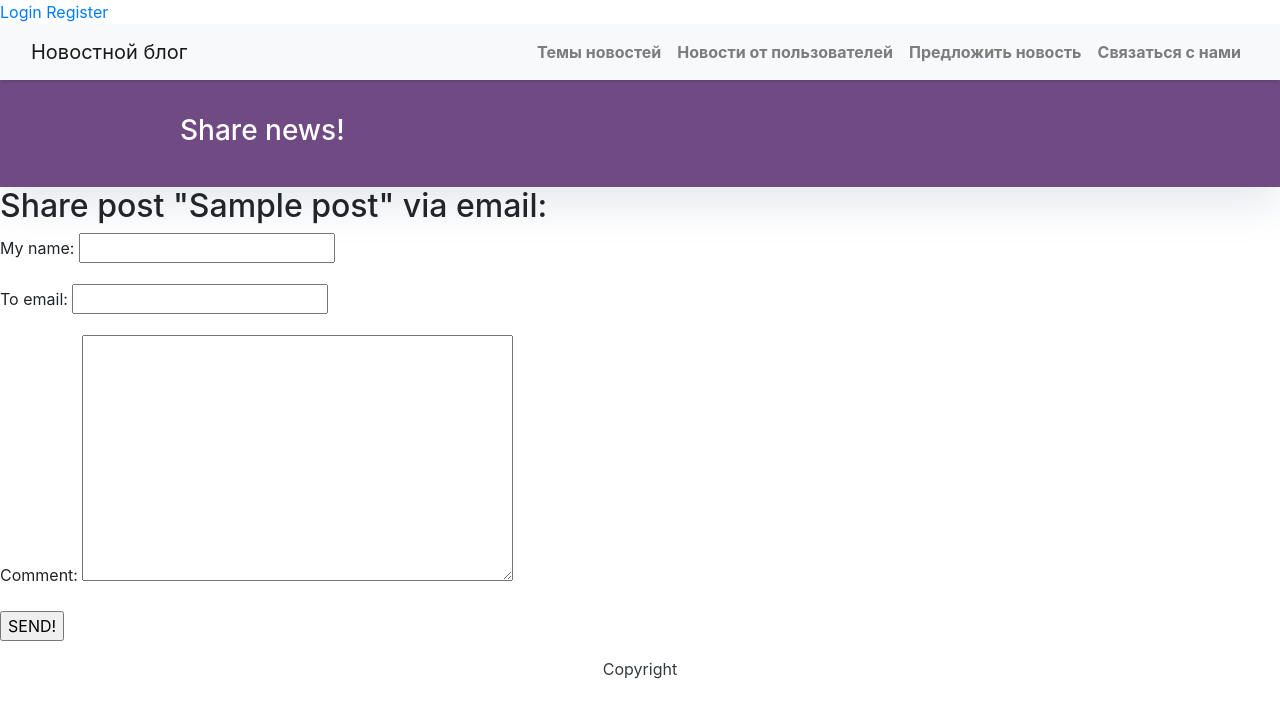
After one commit to nataliasipenko/natalyamashliakevich_app, a Django app: a page that uses blog/templates/share.html in a window 1280 px wide. The commit adds this page. Shown: the top 718 px of the page. Run offline with Django 3.2, Linux system fonts and the light colour scheme; tables that the repository leaves empty hold one stand-in row (values such as "Sample post"); some libraries are stand-ins or nearby versions.

Commit message:
Iteration 8. Added share link

```diff
--- a/blog/admin.py
+++ b/blog/admin.py
@@ -23,7 +23,6 @@ class ClientPostAdmin(admin.ModelAdmin):
     search_fields = ['title', 'content', 'author']
     actions = ['approve_clientpost']
 
-
     def approve_clientpost(self, request, queryset):
         queryset.update(active=True)
 
@@ -37,7 +36,6 @@ class PostAdmin(SummernoteModelAdmin):
 
 
 admin.site.register(models.Contactmessage)
-# admin.site.register(models.ClientPost)
 admin.site.register(models.Post, PostAdmin)
 admin.site.register(models.Profile)
 admin.site.register(models.Topic)
--- a/blog/forms.py
+++ b/blog/forms.py
@@ -3,6 +3,12 @@ from .models import Comment
 from .models import ClientPost
 from django import forms
 from django.contrib.auth.models import User
+
+
+class EmailPostForm(forms.Form):
+    my_name = forms.CharField(max_length=20)
+    to_email = forms.EmailField()
+    comment = forms.CharField(widget=forms.Textarea)
 
 
 class CommentForm(forms.ModelForm):
--- a/blog/models.py
+++ b/blog/models.py
@@ -35,10 +35,9 @@ class Post(models.Model):
 
     def get_absolute_url(self):
         return reverse('post_detail',
-                       args=[self.publish.year,
-                             self.publish.month,
-                             self.publish.day,
+                       args=[
                              self.slug])
+
 
 class Comment(models.Model):
     post = models.ForeignKey(Post, on_delete=models.CASCADE, related_name="comments")
--- a/blog/sitemaps.py
+++ b/blog/sitemaps.py
@@ -11,6 +11,3 @@ class PostSitemap(Sitemap):
 
     def lastmod(self, obj):
         return obj.updated_on
-
-    # def location(self, item):
-    #     return reverse(item)
--- a/blog/templates/post_detail.html
+++ b/blog/templates/post_detail.html
@@ -9,6 +9,7 @@
         <h1>{% block title %} {{ post.title }} {% endblock title %}</h1>
         <p class=" text-muted">{{ post.author }} | {{ post.created_on }}</p>
         <p class="card-text ">{{ post.content | safe }}</p>
+          <p> <a href="{% url "share_post" post.slug %}">share post</a> </p>
       </div>
     </div>
     {% block sidebar %} {% include 'sidebar.html' %} {% endblock sidebar %}
--- /dev/null
+++ b/blog/templates/share.html
@@ -0,0 +1,28 @@
+{% extends "base.html" %}
+
+{% block content %}
+    <header class="masthead">
+      <div class="overlay"></div>
+      <div class="container">
+        <div class="row">
+          <div class=" col-md-8 col-md-10 mx-auto">
+            <div class="site-heading">
+              <h3 class=" site-heading my-4 mt-3 text-white"> Share news! </h3>
+            </div>
+          </div>
+        </div>
+      </div>
+    </header>
+
+
+    {% if sent %}
+        <p>Post "{{ post.title }}" has been sent</p>
+    {% else %}
+        <h2>Share post "{{ post.title }}" via email:</h2>
+        <form action="." method="post">
+            {{ form.as_p }}
+            {% csrf_token %}
+            <input type="submit" value="SEND!">
+        </form>
+    {% endif %}
+{% endblock %}
--- a/blog/urls.py
+++ b/blog/urls.py
@@ -43,8 +43,9 @@ urlpatterns = [
 
     path("client_post/", views.ClientPostList.as_view(), name="client_post"),
     path("post-detial/<str:slug>/", views.post_detail, name="post_detail"),
+    path('post-detail/<str:slug>/share/', views.share_post,
+         name='share_post'),
 
-    # path("summernote/", include("django_summernote.urls")),
 
 ]
 
--- a/blog/views.py
+++ b/blog/views.py
@@ -1,12 +1,9 @@
 from django.views import generic
-# from django_summernote.widgets import SummernoteInplaceWidget
-
 from .forms import CommentForm
-from .forms import ClientPostForm
 from django.shortcuts import render, get_object_or_404, redirect
 from . import models
 from django.contrib.auth.decorators import login_required
-
+from django.core.mail import send_mail
 from . import forms
 from django.http import HttpResponse
 from django.contrib.auth.models import User
@@ -16,7 +13,11 @@ from django.contrib.auth.models import User
 
 
 # Create your views here.
-# from .models import ClientPost
+
+BODY_TEMPLATE = (
+    '{title} at {uri} was recommended to you by {name}.\n\n'
+    'Comment: {comment}'
+)
 
 
 class ClientPostList(generic.ListView):
@@ -60,6 +61,43 @@ def post_detail(request, slug):
     )
 
 
+def _prepare_mail(post, cd, request):
+
+    uri = request.build_absolute_uri(post.get_absolute_url())
+    body = BODY_TEMPLATE.format(
+        title=post.title,
+        uri=uri,
+        name=cd['my_name'],
+        comment=cd['comment'],
+    )
+    subject = "{name} recommends you {title}".format(
+        name=cd['my_name'],
+        title=post.title,
+    )
+    return subject, body
+
+
+def share_post(request, slug):
+    post = get_object_or_404(models.Post, slug=slug)
+
+    sent = False
+    if request.method == "POST":
+        form = forms.EmailPostForm(request.POST)
+        if form.is_valid():
+            cd = form.cleaned_data
+            subject, body = _prepare_mail(post, cd, request)
+            send_mail(subject, body, 'admin@supersite.com', (cd['to_email'], ))
+            sent = True
+    else:
+        form = forms.EmailPostForm()
+
+    return render(request,
+                  'share.html',
+                  {'form': form,
+                   'post': post,
+                   'sent': sent})
+
+
 def new(request):
     if request.method == "POST":
         title = request.POST['title']
@@ -87,17 +125,6 @@ def contact(request):
                   'contacts.html',
                   context)
 
-
-# class PostNewView(CreateView):
-#     model = ClientPost
-#     form_class = ClientPostForm
-#     template_name = "post_edit.html"
-#     fields = ['title', 'content', 'file']
-#
-# def get_form(self, form_class):
-#     form = super(PostNewView, self).get_form(form_class)
-#     form.fields['content'].widget = SummernoteInplaceWidget()
-#     return form
 
 def view_profile(request):
     return render(request,
```
Also changed, not shown: README.md.
